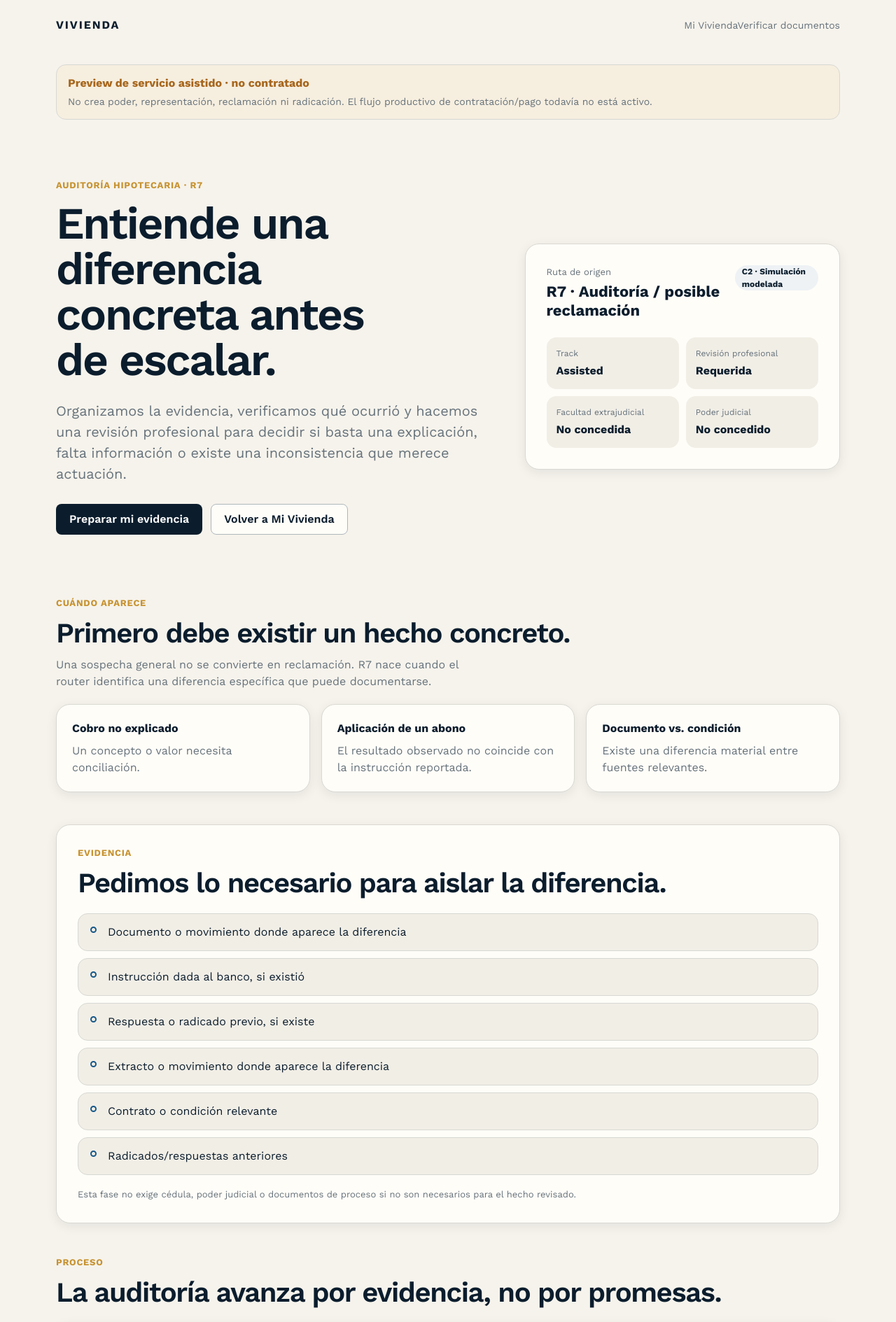
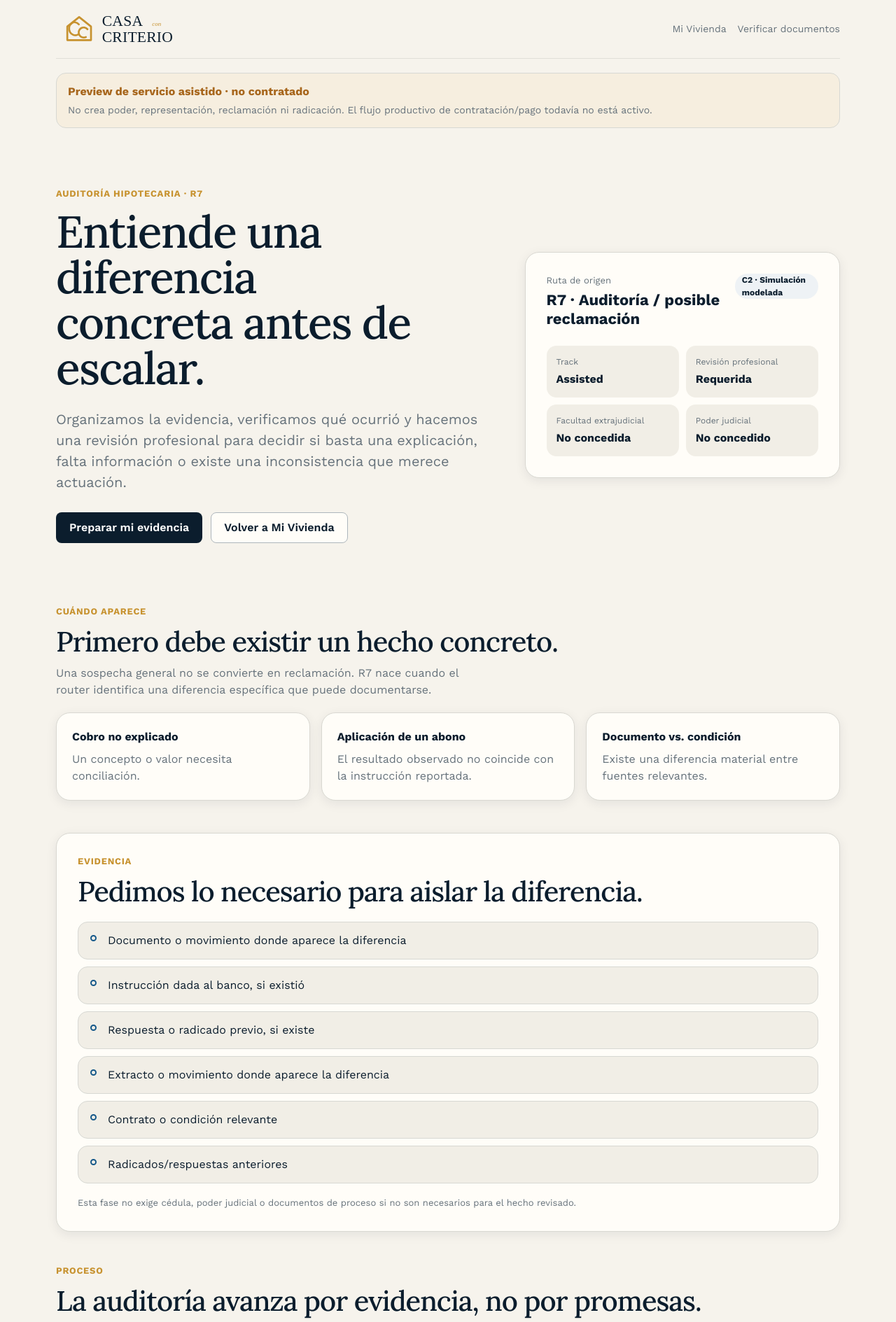
Before and after one commit to arendon7/VIVIENDA, a Next.js app: page /auditoria-hipotecaria in a window 1280 px wide. Shown: the top 1889 px of the page at 70% size. Built offline with nearby package versions, Linux system fonts and the light colour scheme.

Commit message:
feat(brand): integrate assisted mortgage audit into Casa con Criterio

```diff
--- a/app/auditoria-hipotecaria/page.tsx
+++ b/app/auditoria-hipotecaria/page.tsx
@@ -1,3 +1,4 @@
+import { ProductFooter, ProductHeader } from "@/components/brand/ProductChrome";
 import { PrecisionBadge } from "@/components/vivienda/signature-components";
 import { buildMortgageAuditBlueprint } from "@/domain/assisted-execution/mortgage-audit";
 import {
@@ -30,13 +31,13 @@ const findingLabels = {
 export default function AuditoriaHipotecariaPage() {
   return (
     <>
-      <header className="shell site-header">
-        <a className="brand" href="/">VIVIENDA</a>
-        <nav aria-label="Auditoría Hipotecaria">
-          <a className="nav-link" href="/mi-vivienda">Mi Vivienda</a>
-          <a className="nav-link" href="/verificar">Verificar documentos</a>
-        </nav>
-      </header>
+      <ProductHeader
+        ariaLabel="Auditoría Hipotecaria"
+        links={[
+          { href: "/mi-vivienda", label: "Mi Vivienda" },
+          { href: "/verificar", label: "Verificar documentos" },
+        ]}
+      />
 
       <main id="contenido" className={`shell ${styles.main}`}>
         <section className={styles.previewNotice} aria-label="Estado de esta ruta">
@@ -47,7 +48,7 @@ export default function AuditoriaHipotecariaPage() {
         <section className={styles.hero}>
           <div>
             <p className="eyebrow">Auditoría Hipotecaria · R7</p>
-            <h1>Entiende una diferencia concreta antes de escalar.</h1>
+            <h1 className="cc-display">Entiende una diferencia concreta antes de escalar.</h1>
             <p className="lede">
               Organizamos la evidencia, verificamos qué ocurrió y hacemos una revisión profesional para decidir si basta una explicación, falta información o existe una inconsistencia que merece actuación.
             </p>
@@ -78,7 +79,7 @@ export default function AuditoriaHipotecariaPage() {
           <div className={styles.sectionHeading}>
             <div>
               <p className="eyebrow">Cuándo aparece</p>
-              <h2 id="trigger-heading">Primero debe existir un hecho concreto.</h2>
+              <h2 id="trigger-heading" className="cc-display">Primero debe existir un hecho concreto.</h2>
               <p className="section-copy">Una sospecha general no se convierte en reclamación. R7 nace cuando el router identifica una diferencia específica que puede documentarse.</p>
             </div>
           </div>
@@ -94,7 +95,7 @@ export default function AuditoriaHipotecariaPage() {
             <div className={styles.sectionHeading}>
               <div>
                 <p className="eyebrow">Evidencia</p>
-                <h2 id="evidence-heading">Pedimos lo necesario para aislar la diferencia.</h2>
+                <h2 id="evidence-heading" className="cc-display">Pedimos lo necesario para aislar la diferencia.</h2>
               </div>
             </div>
             <ul className={styles.checklist}>
@@ -108,7 +109,7 @@ export default function AuditoriaHipotecariaPage() {
           <div className={styles.sectionHeading}>
             <div>
               <p className="eyebrow">Proceso</p>
-              <h2 id="process-heading">La auditoría avanza por evidencia, no por promesas.</h2>
+              <h2 id="process-heading" className="cc-display">La auditoría avanza por evidencia, no por promesas.</h2>
             </div>
           </div>
           <ol className={styles.phaseList}>
@@ -131,7 +132,7 @@ export default function AuditoriaHipotecariaPage() {
             <div className={styles.sectionHeading}>
               <div>
                 <p className="eyebrow">Resultado profesional</p>
-                <h2 id="result-heading">La auditoría no necesita “encontrar algo ilegal” para ser útil.</h2>
+                <h2 id="result-heading" className="cc-display">La auditoría no necesita “encontrar algo ilegal” para ser útil.</h2>
                 <p className="section-copy">El entregable separa hechos, evidencia, incertidumbre y siguiente ruta. Estos son los únicos estados previstos en v0.12.</p>
               </div>
             </div>
@@ -150,7 +151,7 @@ export default function AuditoriaHipotecariaPage() {
           <div className={styles.sectionHeading}>
             <div>
               <p className="eyebrow">Ejecución segura</p>
-              <h2 id="events-heading">Qué tendría que ocurrir para que el servicio sea real.</h2>
+              <h2 id="events-heading" className="cc-display">Qué tendría que ocurrir para que el servicio sea real.</h2>
             </div>
           </div>
           <ol className={styles.eventList}>
@@ -166,7 +167,7 @@ export default function AuditoriaHipotecariaPage() {
         <section className={styles.boundaries} aria-labelledby="boundaries-heading">
           <div>
             <p className="eyebrow">Límites</p>
-            <h2 id="boundaries-heading">Aceptar una auditoría no equivale a contratar representación.</h2>
+            <h2 id="boundaries-heading" className="cc-display">Aceptar una auditoría no equivale a contratar representación.</h2>
           </div>
           <ul>
             <li>No concede facultad extrajudicial.</li>
@@ -180,16 +181,19 @@ export default function AuditoriaHipotecariaPage() {
         <section className={styles.endState}>
           <div>
             <p className="eyebrow">Primer paso</p>
-            <h2>Empieza por verificar la evidencia, no por firmar un poder.</h2>
+            <h2 className="cc-display">Empieza por verificar la evidencia, no por firmar un poder.</h2>
             <p className="section-copy">La ruta productiva futura pedirá autorización y acuerdo de servicio antes de persistir evidencia o iniciar revisión profesional.</p>
           </div>
           <a className="button button-primary" href="/verificar">Preparar evidencia</a>
         </section>
       </main>
 
-      <footer className="shell site-footer">
-        VIVIENDA · Auditoría Hipotecaria v0.12 · Preview sin contratación ni representación activa.
-      </footer>
+      <ProductFooter
+        lines={[
+          "Auditoría Hipotecaria v0.12 · servicio asistido en preview.",
+          "Sin contratación, poder, representación ni radicación activa.",
+        ]}
+      />
     </>
   );
 }
```
